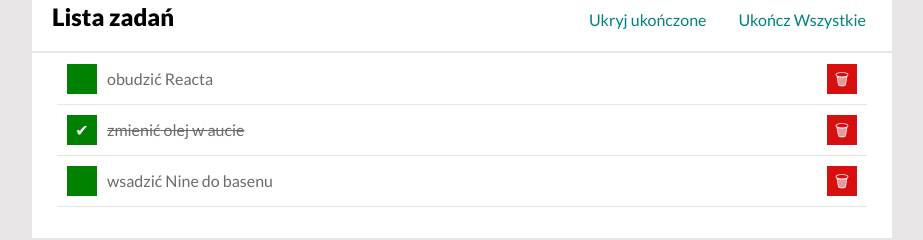
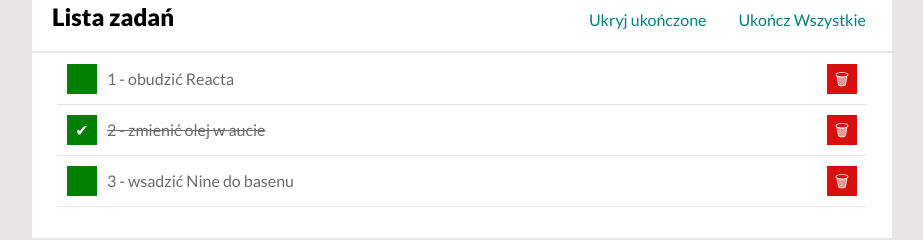
Before and after one commit to Mateusszzp/todo-list-react, a React (Create React App) app: page / in a window 1280 px wide. Shown: the part 291-531 px from the top of the page, without its empty margins (178-1101 px from the left). Built offline with nearby package versions, Linux system fonts and the light colour scheme.

Commit message:
added id and

```diff
--- a/src/Tasks/index.js
+++ b/src/Tasks/index.js
@@ -15,8 +15,10 @@ const Tasks = ({ tasks, hideDone, removeTask, toggleTaskDone }) => (
         >
           {task.done ? "✔" : ""}
         </button>
+
         <span className={`tasks__item ${task.done ?
-          "tasks__item--done" : ""}`}>{task.content}
+          "tasks__item--done" : ""}`}>
+          {task.id} - {task.content}
         </span>
         <button
           className="tasks__remove--button"
```
